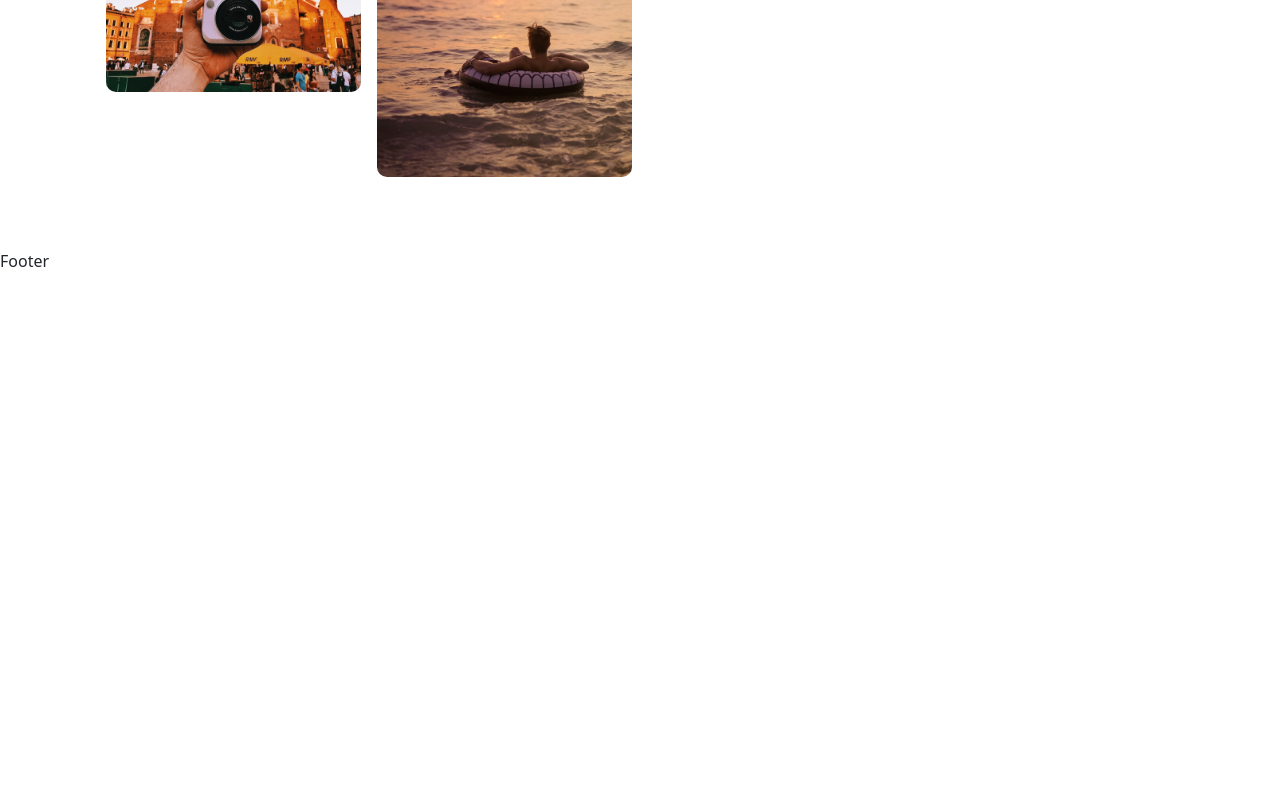
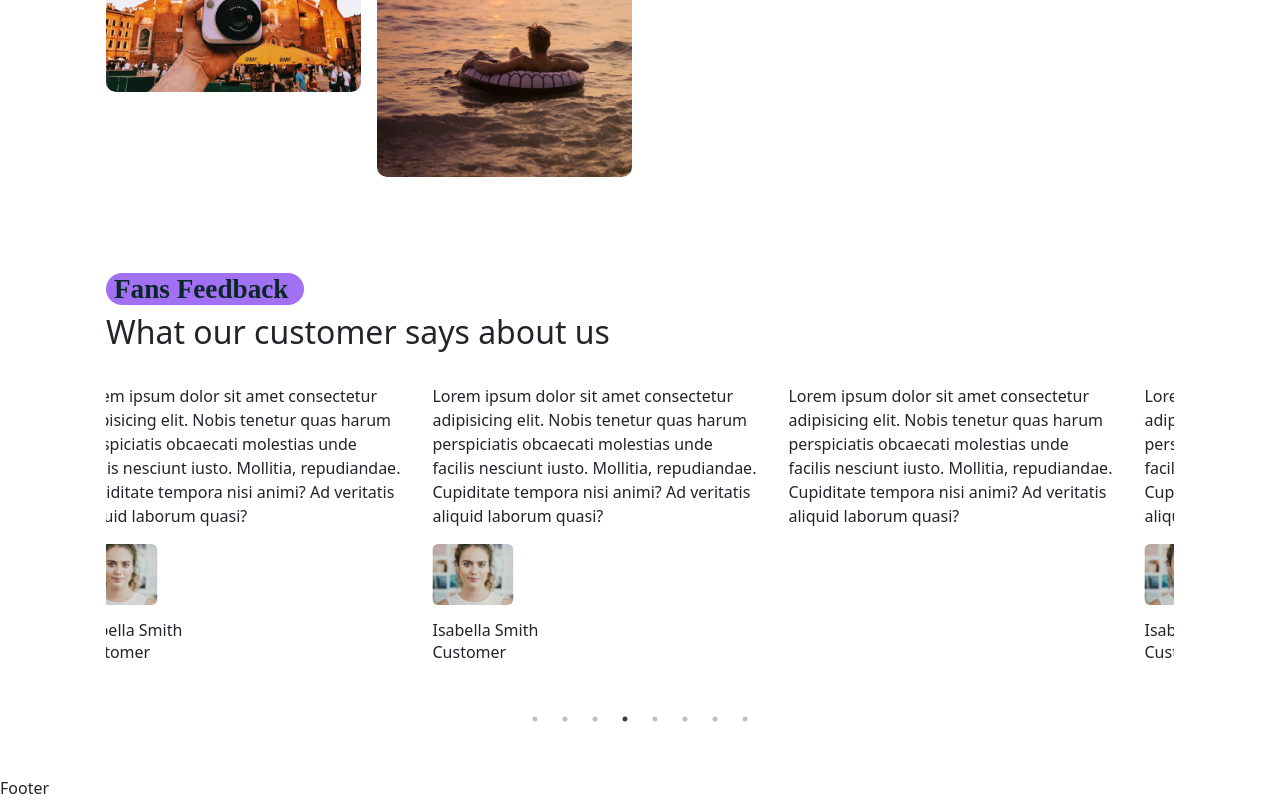
Before and after one commit to Emprcode/mern-travel-app, a React (Create React App) app in the folder frontend/: page /home in a window 1280 px wide. Shown: the part 3117-3917 px from the top of the page. Before the commit the page ends 3390 px from the top, so only its background shows below. Built offline with nearby package versions, Linux system fonts and the light colour scheme; a web font is replaced by a local one.

Commit message:
added customer testimonial

```diff
--- a/frontend/package.json
+++ b/frontend/package.json
@@ -15,6 +15,8 @@
     "react-responsive-masonry": "^2.1.7",
     "react-router-dom": "^6.21.1",
     "react-scripts": "5.0.1",
+    "react-slick": "^0.29.0",
+    "slick-carousel": "^1.8.1",
     "web-vitals": "^2.1.4"
   },
   "scripts": {
--- /dev/null
+++ b/frontend/src/components/testimonial/Testimonials.jsx
@@ -0,0 +1,156 @@
+import React from "react";
+import Slider from "react-slick";
+import "slick-carousel/slick/slick.css";
+import "slick-carousel/slick/slick-theme.css";
+import ava1 from "../../assets/images/ava-1.jpg";
+import ava2 from "../../assets/images/ava-2.jpg";
+import ava3 from "../../assets/images/ava-3.jpg";
+
+export const Testimonials = () => {
+  const settings = {
+    dots: true,
+    infinite: true,
+    autoplay: true,
+    speed: 1000,
+    slidesToShow: 3,
+    autoplaySpeed: 2000,
+    swipeToSlide: true,
+
+    responsive: [
+      {
+        breakpoint: 992,
+        settings: {
+          dots: true,
+          autoplay: true,
+          slidesToShow: 2,
+          slidesToScroll: 1,
+        },
+      },
+      {
+        breakpoint: 576,
+        settings: {
+          slidesToShow: 2,
+          slidesToScroll: 1,
+        },
+      },
+    ],
+  };
+  return (
+    <Slider {...settings}>
+      <div className="py-4 px-3">
+        <p>
+          Lorem ipsum dolor sit amet consectetur adipisicing elit. Nobis tenetur
+          quas harum perspiciatis obcaecati molestias unde facilis nesciunt
+          iusto. Mollitia, repudiandae. Cupiditate tempora nisi animi? Ad
+          veritatis aliquid laborum quasi?
+        </p>
+        <div>
+          <img src={ava1} alt="" className="w-25 h-25 rounded-2" />
+          <div>
+            <h6 className="mb-0 mt-3">John Doe</h6>
+            <p>Customer</p>
+          </div>
+        </div>
+      </div>
+      <div className="py-4 px-3">
+        <p>
+          Lorem ipsum dolor sit amet consectetur adipisicing elit. Nobis tenetur
+          quas harum perspiciatis obcaecati molestias unde facilis nesciunt
+          iusto. Mollitia, repudiandae. Cupiditate tempora nisi animi? Ad
+          veritatis aliquid laborum quasi?
+        </p>
+        <div>
+          <img src={ava3} alt="" className="w-25 h-25 rounded-2" />
+          <div>
+            <h6 className="mb-0 mt-3">Aiden Roberts</h6>
+            <p>Customer</p>
+          </div>
+        </div>
+      </div>
+      <div className="py-4 px-3">
+        <p>
+          Lorem ipsum dolor sit amet consectetur adipisicing elit. Nobis tenetur
+          quas harum perspiciatis obcaecati molestias unde facilis nesciunt
+          iusto. Mollitia, repudiandae. Cupiditate tempora nisi animi? Ad
+          veritatis aliquid laborum quasi?
+        </p>
+        <div>
+          <img src={ava2} alt="" className="w-25 h-25 rounded-2" />
+          <div>
+            <h6 className="mb-0 mt-3">Isabella Smith</h6>
+            <p>Customer</p>
+          </div>
+        </div>
+      </div>
+      <div className="py-4 px-3">
+        <p>
+          Lorem ipsum dolor sit amet consectetur adipisicing elit. Nobis tenetur
+          quas harum perspiciatis obcaecati molestias unde facilis nesciunt
+          iusto. Mollitia, repudiandae. Cupiditate tempora nisi animi? Ad
+          veritatis aliquid laborum quasi?
+        </p>
+        <div>
+          <img src={ava2} alt="" className="w-25 h-25 rounded-2" />
+          <div>
+            <h6 className="mb-0 mt-3">Isabella Smith</h6>
+            <p>Customer</p>
+          </div>
+        </div>
+      </div>
+      <div className="py-4 px-3">
+        <p>
+          Lorem ipsum dolor sit amet consectetur adipisicing elit. Nobis tenetur
+          quas harum perspiciatis obcaecati molestias unde facilis nesciunt
+          iusto. Mollitia, repudiandae. Cupiditate tempora nisi animi? Ad
+          veritatis aliquid laborum quasi?
+        </p>
+      </div>
+      <div className="py-4 px-3">
+        <p>
+          Lorem ipsum dolor sit amet consectetur adipisicing elit. Nobis tenetur
+          quas harum perspiciatis obcaecati molestias unde facilis nesciunt
+          iusto. Mollitia, repudiandae. Cupiditate tempora nisi animi? Ad
+          veritatis aliquid laborum quasi?
+        </p>
+        <div>
+          <img src={ava2} alt="" className="w-25 h-25 rounded-2" />
+          <div>
+            <h6 className="mb-0 mt-3">Isabella Smith</h6>
+            <p>Customer</p>
+          </div>
+        </div>
+      </div>
+
+      <div className="py-4 px-3">
+        <p>
+          Lorem ipsum dolor sit amet consectetur adipisicing elit. Nobis tenetur
+          quas harum perspiciatis obcaecati molestias unde facilis nesciunt
+          iusto. Mollitia, repudiandae. Cupiditate tempora nisi animi? Ad
+          veritatis aliquid laborum quasi?
+        </p>
+        <div>
+          <img src={ava3} alt="" className="w-25 h-25 rounded-2" />
+          <div>
+            <h6 className="mb-0 mt-3">Aiden Roberts</h6>
+            <p>Customer</p>
+          </div>
+        </div>
+      </div>
+      <div className="py-4 px-3">
+        <p>
+          Lorem ipsum dolor sit amet consectetur adipisicing elit. Nobis tenetur
+          quas harum perspiciatis obcaecati molestias unde facilis nesciunt
+          iusto. Mollitia, repudiandae. Cupiditate tempora nisi animi? Ad
+          veritatis aliquid laborum quasi?
+        </p>
+        <div>
+          <img src={ava3} alt="" className="w-25 h-25 rounded-2" />
+          <div>
+            <h6 className="mb-0 mt-3">Aiden Roberts</h6>
+            <p>Customer</p>
+          </div>
+        </div>
+      </div>
+    </Slider>
+  );
+};
--- a/frontend/src/pages/home/Home.jsx
+++ b/frontend/src/pages/home/Home.jsx
@@ -11,6 +11,7 @@ import SearchBar from "../../shared/SearchBar";
 import { ServiceCard } from "../../services/ServiceCard";
 import { FeaturedTourList } from "../../components/featuredTour/FeaturedTourList";
 import { ImageGallery } from "../../image-gallery/ImageGallery";
+import { Testimonials } from "../../components/testimonial/Testimonials";
 
 const Home = () => {
   return (
@@ -142,6 +143,21 @@ const Home = () => {
           </Row>
         </Container>
       </div>
+
+      {/* Testimonials */}
+      <div className="mt-5 mb-5">
+        <Container>
+          <Row className="p-4">
+            <Col lg={12}>
+              <Subtitle subtitle={"Fans Feedback"} />
+              <h2 className="mt-2">What our customer says about us</h2>
+            </Col>
+            <Col lg={12}>
+              <Testimonials />
+            </Col>
+          </Row>
+        </Container>
+      </div>
     </>
   );
 };
```
Also changed, not shown: 1 other file (tests, documents, lock files or other folders).
